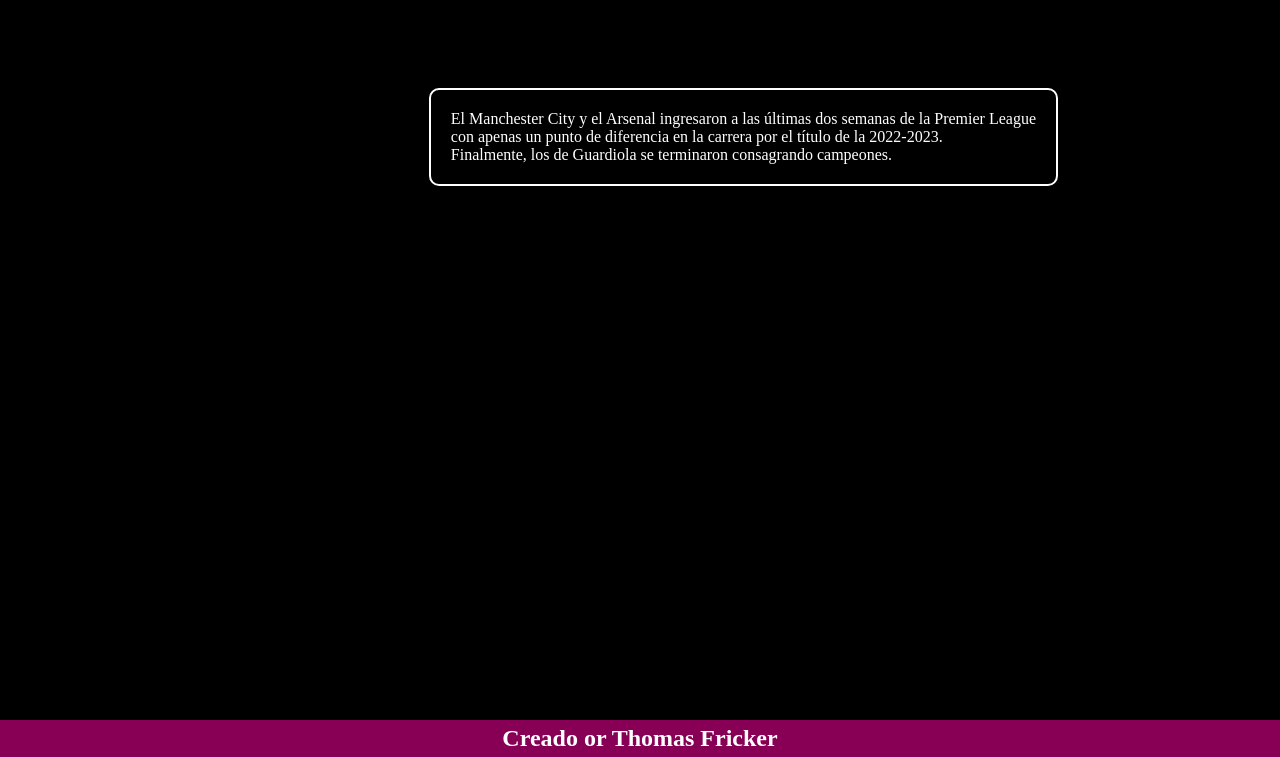
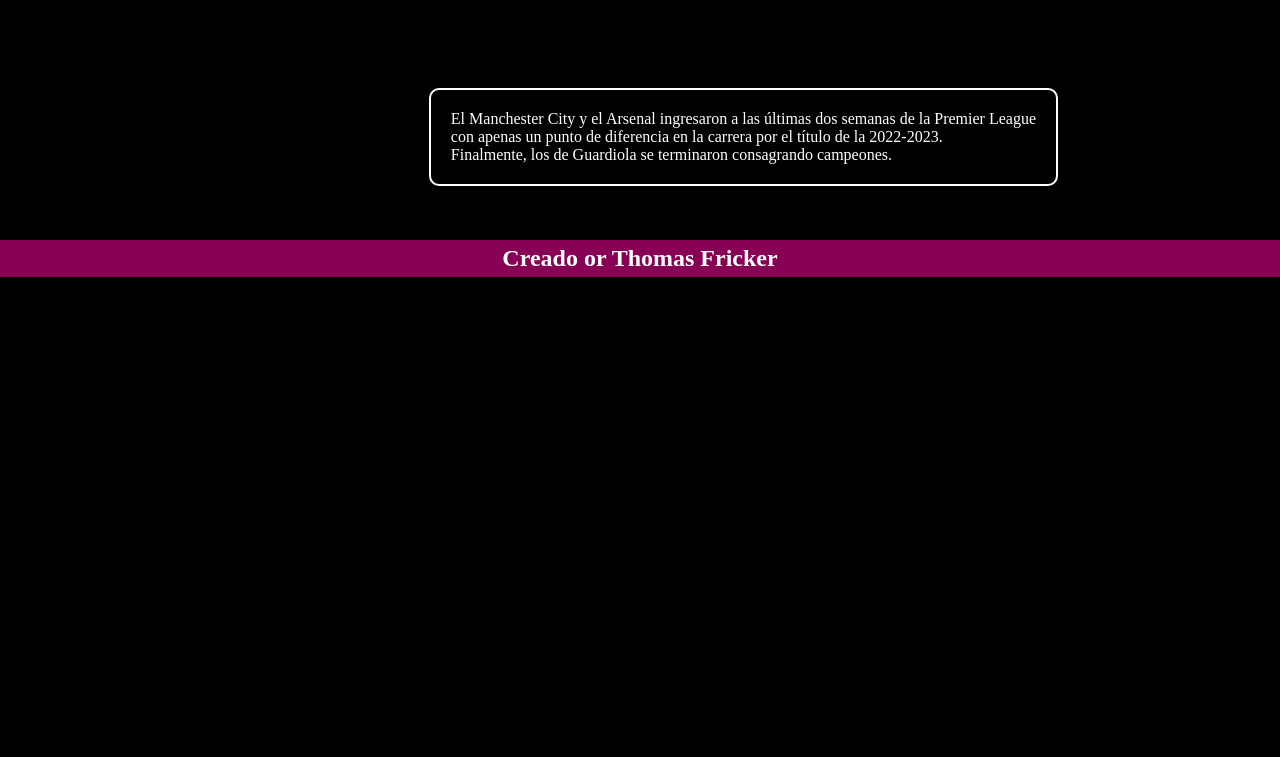
Before and after one commit to Byfrickxer07/Byfrickxer07.github.io, a PHP site: page / in a window 1280 px wide. Shown: the part 722-1479 px from the top of the page. After the commit the page ends 999 px from the top, so only its background shows below. Run offline with PHP 8.4, Linux system fonts and the light colour scheme.

Commit message:
pagina terminada

```diff
--- a/style.css
+++ b/style.css
@@ -91,6 +91,6 @@ footer{
     background-color: #805;
     color: #fff;
     text-align: center;
-    margin-top:100vh; ;
+    margin-top:40vh; ;
     padding: 5px;
 }
```
